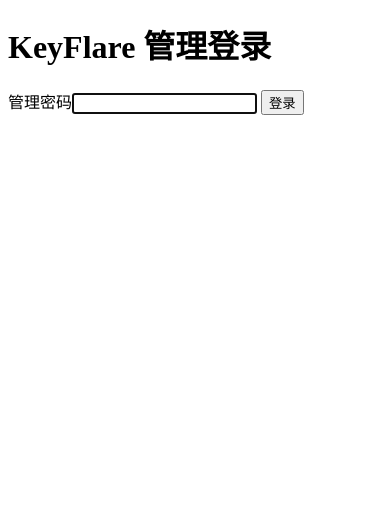
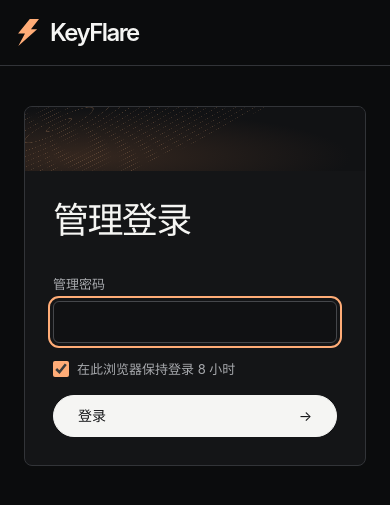
Before and after one commit to MopeLab/KeyFlare, an ASP.NET Core app: page /admin/login in a window 390 px wide. Shown: the top 505 px of the page. Run offline with ASP.NET Core 8, Linux system fonts and the light colour scheme; the project's own start-up code is not run, and a stand-in starts its controllers and pages.

Commit message:
feat: 更新深色管理界面与登录状态保留

```diff
--- a/Pages/Login.cshtml
+++ b/Pages/Login.cshtml
@@ -3,12 +3,25 @@
 @addTagHelper *, Microsoft.AspNetCore.Mvc.TagHelpers
 <!doctype html>
 <html lang="zh-CN">
-<head><meta charset="utf-8"><meta name="viewport" content="width=device-width,initial-scale=1"><title>KeyFlare 管理登录</title></head>
-<body>
-<h1>KeyFlare 管理登录</h1>
-@if (Model.Changed) { <p>管理密码已修改，请重新登录。</p> }
-@if (Model.InvalidPassword) { <p role="alert">管理密码有误。</p> }
-<form method="post">
-    <label>管理密码<input name="password" type="password" autocomplete="current-password" maxlength="1024" required autofocus></label>
-    <button>登录</button>
-</form></body></html>
+<head>
+    <meta charset="utf-8"><meta name="viewport" content="width=device-width, initial-scale=1">
+    <title>管理登录 · KeyFlare</title>
+    <link rel="stylesheet" href="~/admin.css" asp-append-version="true">
+</head>
+<body class="login-page">
+<header class="bar"><div class="wrap"><span class="brand">KeyFlare</span></div></header>
+<main class="login-wrap">
+    <div class="login-art" aria-hidden="true"><span class="orbit"></span></div>
+    <div class="login-form">
+        <h1>管理登录</h1>
+        @if (Model.Changed) { <p class="notice" role="status">管理密码已修改，请重新登录。</p> }
+        @if (Model.InvalidPassword) { <p class="notice error" role="alert">管理密码有误。</p> }
+        <form method="post">
+            <input type="hidden" asp-for="ReturnUrl">
+            <label>管理密码<input name="password" type="password" autocomplete="current-password" maxlength="1024" required autofocus></label>
+            <label class="check"><input name="remember" value="true" type="checkbox" checked>在此浏览器保持登录 8 小时</label>
+            <button class="primary">登录 <span aria-hidden="true">→</span></button>
+        </form>
+    </div>
+</main>
+</body></html>
--- a/Pages/Login.cshtml.cs
+++ b/Pages/Login.cshtml.cs
@@ -10,9 +10,16 @@ public sealed class LoginModel(AdminPassword credentials) : PageModel
 {
     public bool Changed { get; private set; }
     public bool InvalidPassword { get; private set; }
-    public void OnGet(bool changed = false) => Changed = changed;
+    [BindProperty(SupportsGet = true)]
+    public string? ReturnUrl { get; set; }
 
-    public async Task<IActionResult> OnPostAsync(string? password)
+    public IActionResult OnGet(bool changed = false)
+    {
+        Changed = changed;
+        return User.Identity?.IsAuthenticated == true ? RedirectToPage("/Admin") : Page();
+    }
+
+    public async Task<IActionResult> OnPostAsync(string? password, bool remember)
     {
         if (credentials.Verify(password) is not { } stamp)
         {
@@ -21,7 +28,7 @@ public sealed class LoginModel(AdminPassword credentials) : PageModel
             return Page();
         }
         var identity = new ClaimsIdentity([new Claim(ClaimTypes.NameIdentifier, stamp)], CookieAuthenticationDefaults.AuthenticationScheme);
-        await HttpContext.SignInAsync(new ClaimsPrincipal(identity));
-        return RedirectToPage("/Admin");
+        await HttpContext.SignInAsync(new ClaimsPrincipal(identity), new AuthenticationProperties { IsPersistent = remember });
+        return Url.IsLocalUrl(ReturnUrl) ? LocalRedirect(ReturnUrl) : RedirectToPage("/Admin");
     }
 }
--- a/Program.cs
+++ b/Program.cs
@@ -15,6 +15,7 @@ builder.Services.AddAuthentication(CookieAuthenticationDefaults.AuthenticationSc
     options.Cookie.Name = "KeyFlare.Admin";
     options.Cookie.SameSite = SameSiteMode.Strict;
     options.ExpireTimeSpan = TimeSpan.FromHours(8);
+    options.SlidingExpiration = false;
     options.Events.OnValidatePrincipal = async context =>
     {
         var credentials = context.HttpContext.RequestServices.GetRequiredService<AdminPassword>();
@@ -30,6 +31,7 @@ builder.WebHost.ConfigureKestrel(options => options.Limits.MaxRequestBodySize =
 var app = builder.Build();
 app.Services.GetRequiredService<Store>().Initialize();
 app.Services.GetRequiredService<AdminPassword>().Initialize();
+app.UseStaticFiles();
 app.UseRouting();
 app.Use(async (context, next) =>
 {
--- /dev/null
+++ b/wwwroot/admin.css
@@ -0,0 +1,98 @@
+:root {
+    color-scheme: dark;
+    --canvas: #0b0c0d;
+    --surface: #141517;
+    --line: #323438;
+    --ink: #f5f5f3;
+    --muted: #a7a9ad;
+    --flare: #ffac77;
+    --mono: "IBM Plex Mono", Consolas, monospace;
+    font: 400 15px/1.55 Inter, "Segoe UI", "Microsoft YaHei", sans-serif;
+    background: var(--canvas);
+    color: var(--ink);
+}
+* { box-sizing: border-box; }
+body, h1, h2, dl, dd, form { margin: 0; }
+body { min-width: 0; }
+a { color: inherit; text-decoration: none; }
+a:hover { color: white; text-decoration: underline; text-underline-offset: .3em; }
+:focus-visible { outline: 2px solid var(--flare); outline-offset: 3px; }
+.wrap { width: min(calc(100% - 64px), 1160px); margin-inline: auto; }
+.bar { border-bottom: 1px solid var(--line); background: var(--canvas); }
+.bar .wrap { display: flex; align-items: center; min-height: 74px; gap: 32px; }
+.brand { display: inline-flex; gap: 11px; align-items: center; font-size: 24px; font-weight: 600; letter-spacing: -.065em; }
+.brand:hover { text-decoration: none; }
+.brand::before { content: ""; width: 23px; height: 27px; background: var(--flare); clip-path: polygon(60% 0,100% 0,65% 38%,92% 38%,10% 100%,39% 53%,9% 53%); }
+.bar nav { display: flex; gap: clamp(16px,3vw,38px); margin-left: auto; font-size: 14px; color: var(--muted); }
+main.wrap { padding-bottom: 64px; }
+.overview { display: flex; justify-content: space-between; align-items: center; gap: 32px; padding: 55px 0 40px; }
+h1, h2 { font-weight: 450; line-height: 1.18; letter-spacing: -.045em; }
+h1 { font-size: clamp(36px,4vw,54px); }
+h2 { font-size: 25px; margin-bottom: 24px; }
+.metrics { display: flex; }
+.metrics div { padding: 0 clamp(16px,3vw,40px); border-left: 1px solid var(--line); }
+.metrics div:last-child { padding-right: 0; }
+dt, label, th, .stack p { font-size: 13px; color: var(--muted); }
+dd { font: 32px/1.25 var(--mono); margin-top: 5px; }
+section { min-width: 0; margin-bottom: 20px; padding: clamp(20px,3vw,32px); border: 1px solid var(--line); border-radius: 8px; background: var(--surface); scroll-margin-top: 16px; }
+.fields { display: flex; align-items: end; flex-wrap: wrap; gap: 16px; }
+.fields label { flex: 1 1 140px; }
+.fields label:first-child { flex-grow: 2; }
+.fields .quantity { flex: 0 1 88px; }
+label { display: grid; gap: 7px; }
+input, select { width: 100%; min-width: 0; min-height: 42px; padding: 8px 12px; border: 1px solid #45474b; border-radius: 6px; background: #101113; color: var(--ink); font: inherit; font-size: 15px; }
+button, .pager a { cursor: pointer; background: transparent; border: 1px solid #525459; border-radius: 99px; color: var(--ink); padding: 7px 17px; font: inherit; font-size: 14px; white-space: nowrap; }
+button:hover, .pager a:hover { border-color: #b9bbbe; background: #242628; }
+button.primary { background: var(--ink); border-color: var(--ink); color: #151618; min-height: 42px; padding-inline: 24px; }
+button.primary:hover { background: #d9dad8; }
+.scroll { overflow-x: auto; margin-top: 20px; }
+table { width: 100%; border-collapse: collapse; text-align: left; font-size: 14px; }
+th, td { padding: 13px 10px; border-top: 1px solid var(--line); }
+th { font-weight: 500; white-space: nowrap; }
+th:first-child, td:first-child { padding-left: 0; }
+td { overflow-wrap: anywhere; }
+td button { padding: 3px 12px; font-size: 13px; }
+.mono, code, pre { font-family: var(--mono); font-size: 13px; }
+.secret { min-width: 15ch; }
+time, .state { white-space: nowrap; }
+.state { color: var(--muted); }
+.state::before { content: ""; display: inline-block; width: 6px; height: 6px; margin-right: 6px; border-radius: 50%; background: #777; vertical-align: middle; }
+.active::before { background: var(--flare); }
+.empty { margin: 22px 0 0; border-top: 1px solid var(--line); padding: 22px 0 0; color: var(--muted); font-size: 14px; }
+.settings { display: grid; grid-template-columns: repeat(2, minmax(0,1fr)); gap: 20px; }
+.stack, .login-form form { display: grid; gap: 16px; }
+.stack button { justify-self: start; }
+.stack p { margin: -6px 0 0; }
+details { margin-top: 20px; }
+summary { cursor: pointer; }
+pre { white-space: pre-wrap; overflow-wrap: anywhere; }
+.pager { display: flex; gap: 8px; margin-top: 12px; }
+.notice { padding: 12px 16px; border-left: 2px solid var(--flare); background: var(--surface); }
+.error { color: #ffc3a6; }
+.login-wrap { width: min(calc(100% - 48px), 860px); margin: clamp(48px,13vh,150px) auto; display: grid; grid-template-columns: 1fr 1fr; border: 1px solid var(--line); border-radius: 8px; overflow: hidden; background: var(--surface); }
+.login-art { position: relative; overflow: hidden; background: radial-gradient(ellipse at 18% 78%, #35271f, #111214 67%); }
+.orbit { position: absolute; inset: -90% -30% -45% -110%; transform: rotate(-26deg); background: repeating-radial-gradient(ellipse at center, transparent 0 13px, #c693694d 14px, transparent 15px 24px); }
+.login-form { padding: clamp(28px,4vw,48px); }
+.login-form h1 { font-size: 36px; margin-bottom: 32px; }
+.check { display: flex; align-items: center; gap: 8px; }
+.check input { width: 16px; height: 16px; min-height: 0; accent-color: var(--flare); margin: 0; }
+.login-form button { display: flex; justify-content: space-between; align-items: center; }
+@media (max-width: 740px) {
+    .wrap { width: calc(100% - 32px); }
+    .bar .wrap { flex-wrap: wrap; gap: 12px; padding: 14px 0; min-height: 60px; }
+    .bar nav { order: 1; width: 100%; justify-content: space-between; gap: 8px; }
+    .bar form { margin-left: auto; }
+    .overview { align-items: start; flex-direction: column; padding: 32px 0 24px; gap: 24px; }
+    .metrics { width: 100%; }
+    .metrics div { flex: 1; }
+    .metrics div:first-child { padding-left: 0; border: 0; }
+    dd { font-size: 26px; }
+    .settings { grid-template-columns: 1fr; gap: 0; }
+    .fields label, .fields label:first-child { flex: 1 1 45%; }
+    .fields .quantity { flex: 1 1 45%; }
+    .fields button { flex: 1 1 45%; }
+    button, td button, .bar nav a { min-height: 44px; }
+    .bar nav a { display: grid; align-items: center; }
+    .login-wrap { grid-template-columns: 1fr; max-width: 430px; margin: 40px auto; }
+    .login-art { height: 64px; }
+}
```
Also changed, not shown: Pages/Admin.cshtml (+71 -39 lines), Pages/Admin.cshtml.cs (+8 -0 lines).
